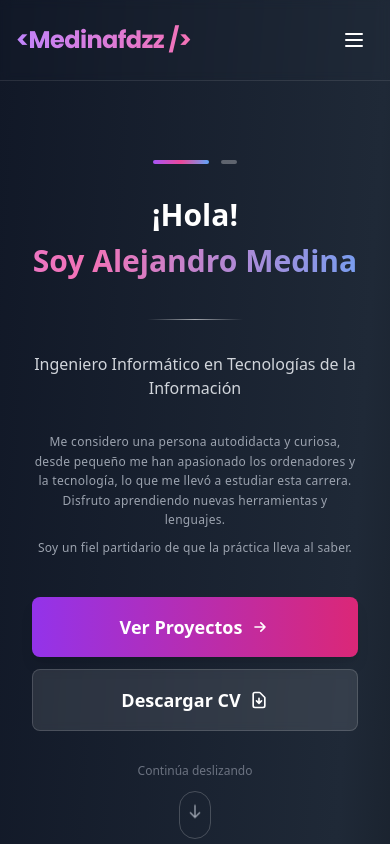
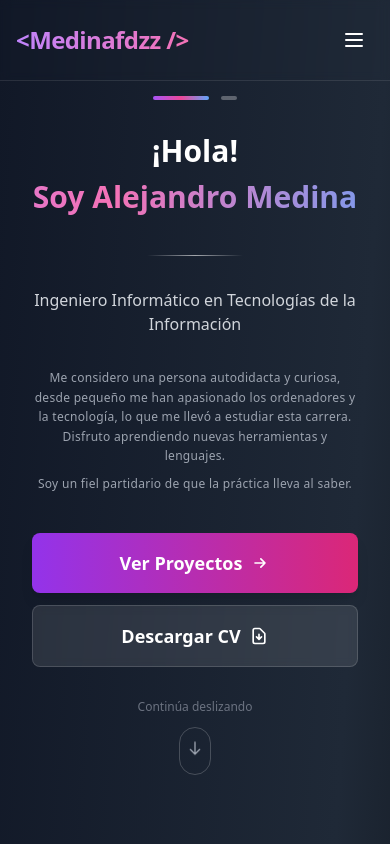
Before and after one commit to medinafdzz/Portfolio, a React (Vite) app: page / in a window 390 px wide. Shown: the top 844 px of the page. Built offline with nearby package versions, Linux system fonts and the light colour scheme.

Commit message:
Ajustes para interfaz en movil

```diff
--- a/src/App.jsx
+++ b/src/App.jsx
@@ -14,8 +14,11 @@ function App() {
       {/* Contenido principal */}
       <main>
         {/* Hero Section */}
-        <section id="inicio" className="min-h-screen flex items-center justify-center py-20 md:py-16 lg:py-0 lg:snap-start">
-          <div className="container mx-auto px-4 sm:px-6 lg:px-8 max-w-7xl overflow-y-auto scrollbar-hide py-20">
+        <section
+          id="inicio"
+          className="min-h-screen flex items-start justify-center pt-24 pb-12 sm:pt-28 sm:pb-16 md:items-center md:py-16 lg:py-0 lg:snap-start"
+        >
+          <div className="container mx-auto px-4 sm:px-6 lg:px-8 max-w-7xl overflow-y-auto scrollbar-hide md:py-20">
             <Info />
           </div>
         </section>
--- a/src/components/Header.jsx
+++ b/src/components/Header.jsx
@@ -40,7 +40,7 @@ function Header() {
           : 'backdrop-blur-sm border-white/10'
       }`}
     >
-      <nav className="container mx-auto px-4 sm:px-6 lg:px-8 max-w-7xl font-['Poppins']">
+      <nav className="container mx-auto px-4 sm:px-6 lg:px-8 max-w-7xl font-poppins">
         <div className="flex justify-between items-center h-20">
           {/* Logo con el nombre*/}
           <a href="#inicio" className="text-2xl font-bold bg-clip-text text-transparent bg-gradient-to-r from-purple-400 to-pink-400 hover:scale-110 transition-transform tracking-tight">
@@ -65,7 +65,7 @@ function Header() {
           {/* Boton de contacto */}
           <button
             onClick={handleContactClick}
-            className="hidden md:flex items-center gap-2 px-6 py-2.5 bg-gradient-to-r from-purple-600 to-pink-600 hover:from-purple-700 hover:to-pink-700 text-white rounded-lg font-semibold transition-all duration-300 hover:scale-105 shadow-lg"
+            className="hidden md:flex items-center gap-2 px-6 py-2.5 bg-gradient-to-r from-purple-600 to-pink-600 hover:from-purple-700 hover:to-pink-700 text-white rounded-lg font-bold transition-all duration-300 hover:scale-105 shadow-lg"
           >
             <span>Contactar</span>
           </button>
@@ -89,7 +89,7 @@ function Header() {
                 <li key={item.name} className="py-3">
                   <a
                     href={item.href}
-                    className="text-gray-300 hover:text-white transition-colors duration-300 block w-full text-lg"
+                    className="text-gray-300 hover:text-white transition-colors duration-300 block w-full text-lg font-medium"
                     onClick={closeMobileMenu}
                   >
                     {item.name}
@@ -102,7 +102,7 @@ function Header() {
                     handleContactClick(e);
                     closeMobileMenu();
                   }}
-                  className="flex w-full items-center justify-center gap-2 py-3 bg-gradient-to-r from-purple-600 to-pink-600 text-white rounded-lg font-medium"
+                  className="flex w-full items-center justify-center gap-2 py-3 bg-gradient-to-r from-purple-600 to-pink-600 text-white rounded-lg font-bold"
                 >
                   <span>Contactar</span>
                 </button>
--- a/tailwind.config.js
+++ b/tailwind.config.js
@@ -8,7 +8,129 @@ export default {
     extend: {
       screens: {
         'xs': '475px', // Añadir breakpoint para pantallas muy pequeñas
-      }
+      },
+      colors: {
+        caribbean_current: {
+          DEFAULT: '#006466',
+          100: '#001414',
+          200: '#002829',
+          300: '#003c3d',
+          400: '#005052',
+          500: '#006466',
+          600: '#00b5b8',
+          700: '#0afbff',
+          800: '#5cfcff',
+          900: '#adfeff',
+        },
+        midnight_green_soft: {
+          DEFAULT: '#065a60',
+          100: '#011213',
+          200: '#022426',
+          300: '#04363a',
+          400: '#05484d',
+          500: '#065a60',
+          600: '#0ba2ad',
+          700: '#19e2f0',
+          800: '#66ecf5',
+          900: '#b2f5fa',
+        },
+        midnight_green: {
+          DEFAULT: '#0b525b',
+          100: '#021012',
+          200: '#042124',
+          300: '#073136',
+          400: '#094149',
+          500: '#0b525b',
+          600: '#1493a3',
+          700: '#25cee4',
+          800: '#6edeed',
+          900: '#b6eff6',
+        },
+        midnight_green_deep: {
+          DEFAULT: '#144552',
+          100: '#040e10',
+          200: '#081b21',
+          300: '#0c2931',
+          400: '#103742',
+          500: '#144552',
+          600: '#247c94',
+          700: '#3aafcf',
+          800: '#7ccadf',
+          900: '#bde4ef',
+        },
+        charcoal: {
+          DEFAULT: '#1b3a4b',
+          100: '#050c0f',
+          200: '#0b171e',
+          300: '#10232d',
+          400: '#162f3c',
+          500: '#1b3a4b',
+          600: '#316987',
+          700: '#4b96be',
+          800: '#87b9d4',
+          900: '#c3dce9',
+        },
+        prussian_blue: {
+          DEFAULT: '#212f45',
+          100: '#07090e',
+          200: '#0d131c',
+          300: '#141c29',
+          400: '#1b2537',
+          500: '#212f45',
+          600: '#3c547c',
+          700: '#5a7baf',
+          800: '#91a7ca',
+          900: '#c8d3e4',
+        },
+        space_cadet: {
+          DEFAULT: '#272640',
+          100: '#08080d',
+          200: '#100f1a',
+          300: '#171726',
+          400: '#1f1f33',
+          500: '#272640',
+          600: '#464573',
+          700: '#6866a3',
+          800: '#9a99c2',
+          900: '#cdcce0',
+        },
+        dark_purple: {
+          DEFAULT: '#312244',
+          100: '#0a070e',
+          200: '#140e1b',
+          300: '#1d1529',
+          400: '#271b36',
+          500: '#312244',
+          600: '#583e7a',
+          700: '#7f5cad',
+          800: '#aa92c8',
+          900: '#d4c9e4',
+        },
+        dark_purple_deep: {
+          DEFAULT: '#3e1f47',
+          100: '#0c060e',
+          200: '#190c1c',
+          300: '#25132b',
+          400: '#321939',
+          500: '#3e1f47',
+          600: '#703880',
+          700: '#a055b4',
+          800: '#bf8ecd',
+          900: '#dfc6e6',
+        },
+        palatinate: {
+          DEFAULT: '#4d194d',
+          100: '#0f050f',
+          200: '#1f0a1f',
+          300: '#2e0f2e',
+          400: '#3e143e',
+          500: '#4d194d',
+          600: '#8b2d8b',
+          700: '#c346c3',
+          800: '#d784d7',
+          900: '#ebc1eb',
+        },
+      },
     },
   },
   plugins: [],
```
